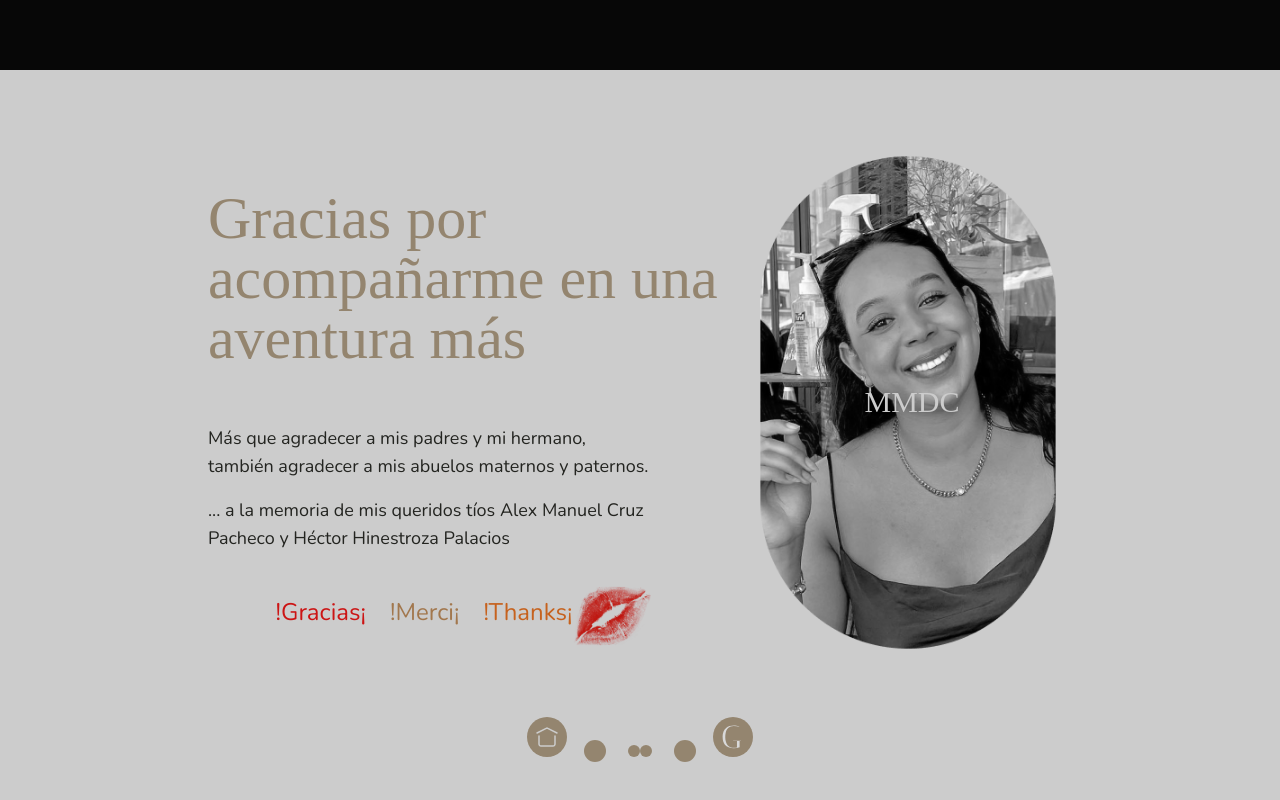
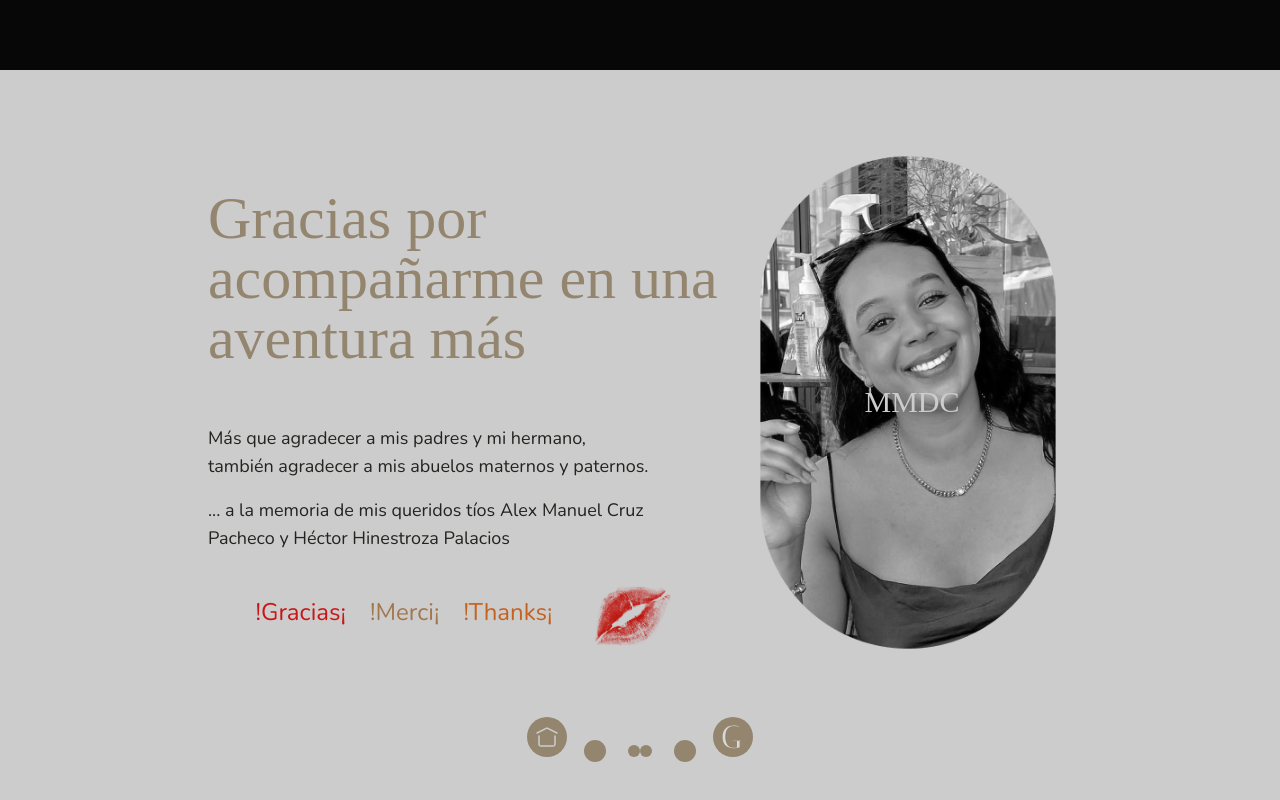
Before and after one commit to NicoAmont/mmdc-grado, a Next.js app: page /mihistoria in a window 1280 px wide. Shown: the part 3178-3978 px from the top of the page. Built offline with nearby package versions, Linux system fonts and the light colour scheme; a web font is replaced by a local one.

Commit message:
adding last fixes

```diff
--- a/pages/mihistoria.js
+++ b/pages/mihistoria.js
@@ -154,7 +154,7 @@ Además me enfrento a retos como la creación del lanzamiento internacional 360
                       <p className=' max-w-lg  font-body text-xl md:text-2xl colorlb2 font-light t z-10 filter-none mt-4'>!Merci¡</p>
                       <p className=' max-w-lg  font-body text-xl md:text-2xl colorlb3 font-light t z-10 filter-none mt-4'>!Thanks¡</p>
                     </div>
-                  <img className='w-20 mt-6 '  src="/labios.png" />
+                  <img className='w-20 mt-6 ml-10'  src="/labios.png" />
                   </div>
                 </div>
                 <div className='w-40 md:w-auto h-auto relative '>
```
